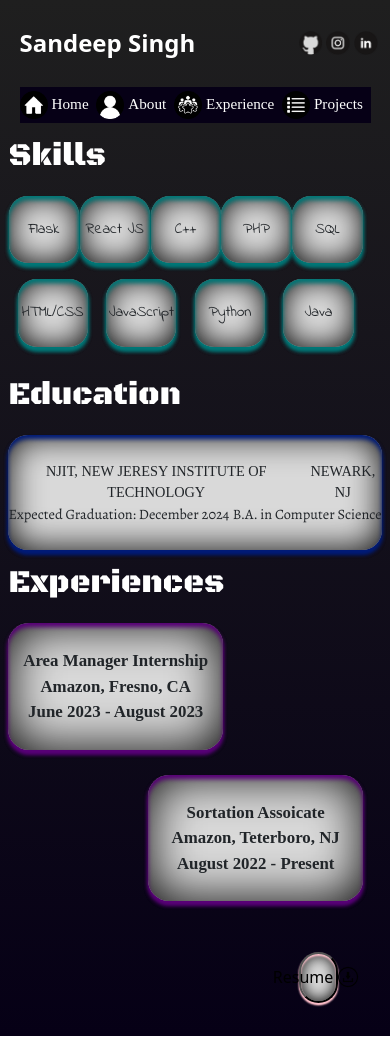
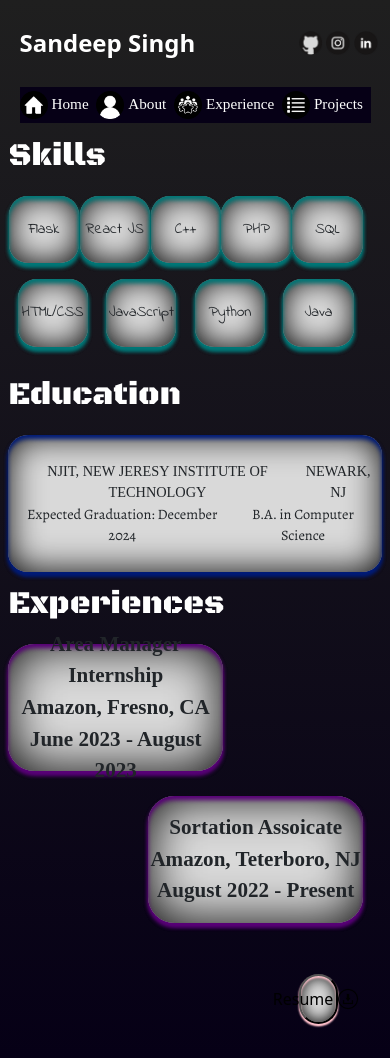
Before and after one commit to SandeepS3/personal-website, a React (Create React App) app: page /experience in a window 390 px wide. Before the commit the page ends 1036 px from the top, so only its background shows below. Built offline with nearby package versions, Linux system fonts and the light colour scheme; a web font is replaced by a local one.

Commit message:
fix experience mobile

```diff
--- a/src/pages/ExperiencesStyles.js
+++ b/src/pages/ExperiencesStyles.js
@@ -167,6 +167,8 @@ const mediaStyles = {
     flexDirection: "row",
     justifyContent: "space-between",
     paddingTop: "3vh",
+    paddingLeft: "1.5vw",
+    paddingRight: "1.5vw",
   },
   educationBottom: {
     fontFamily: "Alegreya",
@@ -175,6 +177,8 @@ const mediaStyles = {
     flexDirection: "row",
     justifyContent: "space-between",
     paddingBottom: "3vh",
+    paddingLeft: "1.5vw",
+    paddingRight: "1.5vw",
   },
   experienceBoxes: {
     display: "flex",
@@ -187,7 +191,7 @@ const mediaStyles = {
     borderRadius: "1.25em",
     fontFamily: "Kavivanar",
     fontWeight: "bold",
-    fontSize: "2vh",
+    fontSize: "2.5vh",
     width: "55vw",
     height: "15vh",
     display: "flex",
@@ -202,7 +206,7 @@ const mediaStyles = {
     borderRadius: "1.25em",
     fontFamily: "Kavivanar",
     fontWeight: "bold",
-    fontSize: "2vh",
+    fontSize: "2.5vh",
     width: "55vw",
     height: "15vh",
     display: "flex",
```
